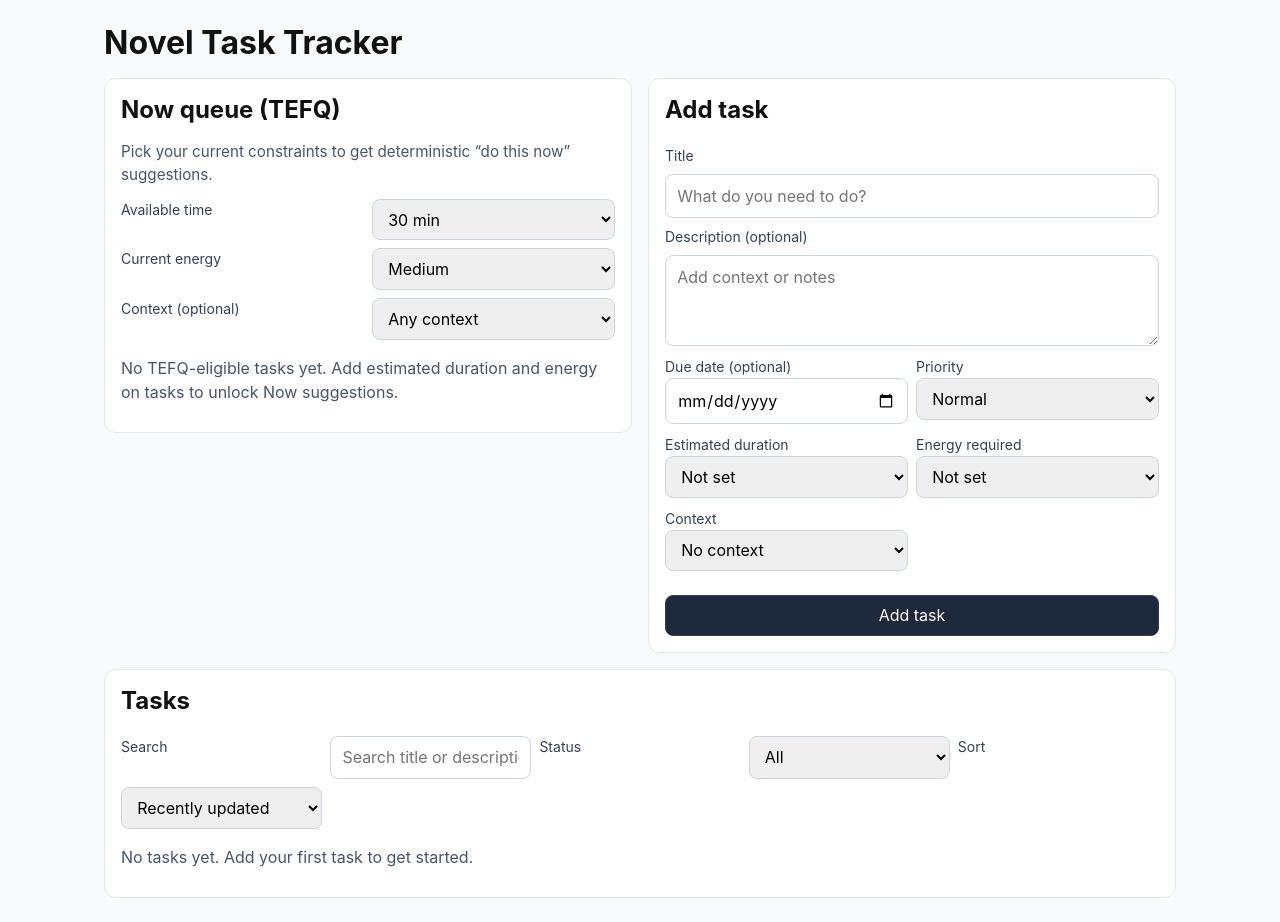
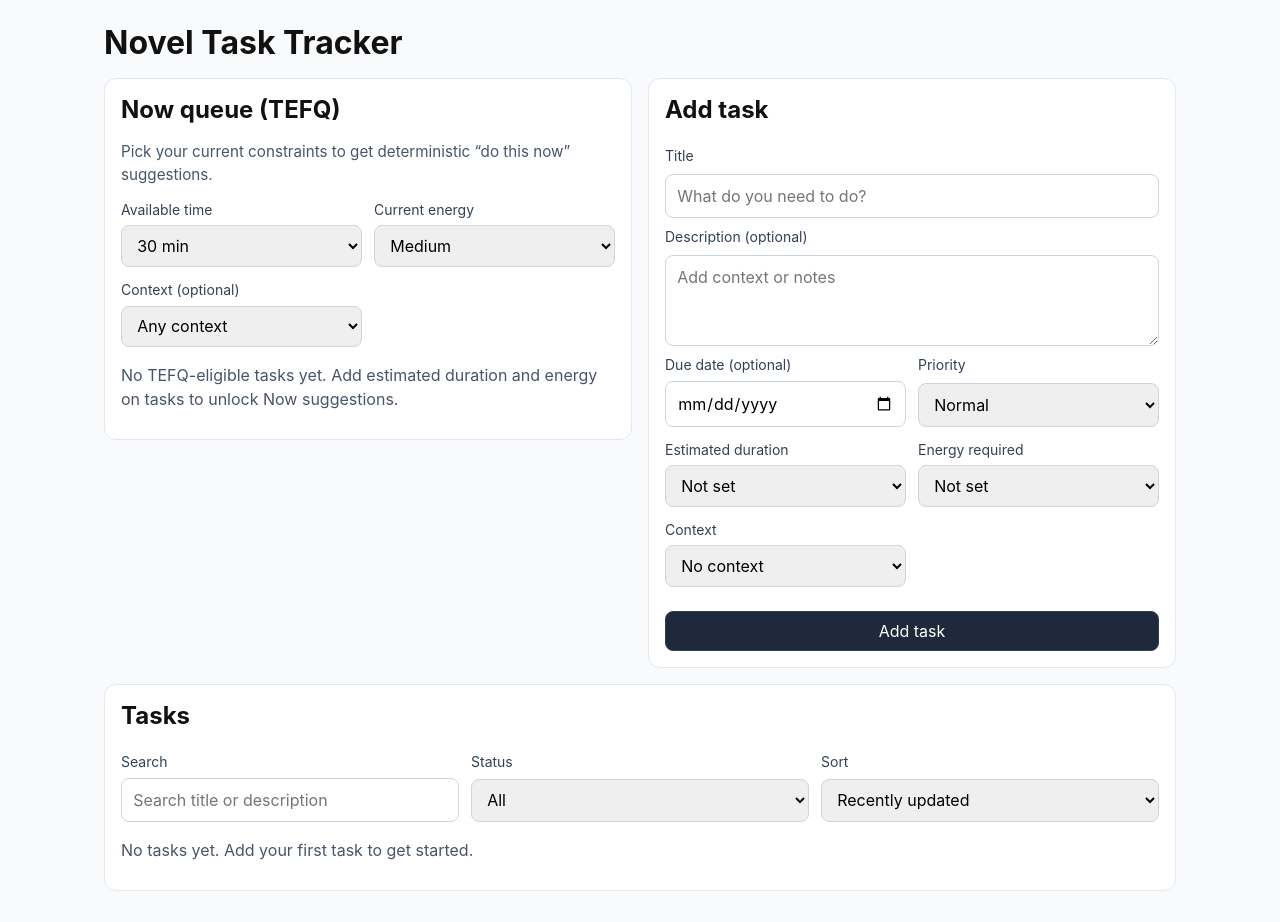
Before and after one commit to Clay-Agency/novel-task-tracker, a React (Vite) app: page / in a window 1280 px wide. Built offline with nearby package versions, Linux system fonts and the light colour scheme.

Commit message:
fix: desktop filter controls alignment (closes #38)
Group label+control pairs to prevent CSS grid auto-placement from splitting them across columns in desktop view.\n\nCloses #38.

```diff
--- a/src/App.css
+++ b/src/App.css
@@ -45,9 +45,15 @@
 
 .controls {
   display: grid;
-  gap: 0.5rem;
+  gap: 0.75rem;
   grid-template-columns: repeat(auto-fit, minmax(min(170px, 100%), 1fr));
   margin-bottom: 1rem;
+}
+
+.control {
+  display: grid;
+  gap: 0.35rem;
+  min-inline-size: 0;
 }
 
 label {
--- a/src/App.tsx
+++ b/src/App.tsx
@@ -304,8 +304,13 @@ function App() {
         <fieldset className="fieldset-reset">
           <legend className="sr-only">Now queue filters</legend>
           <div className="controls" role="group" aria-describedby="now-queue-hint">
+            <div className="control">
               <label htmlFor="now-time">Available time</label>
-            <select id="now-time" value={availableTimePreset} onChange={(event) => setAvailableTimePreset(event.target.value)}>
+              <select
+                id="now-time"
+                value={availableTimePreset}
+                onChange={(event) => setAvailableTimePreset(event.target.value)}
+              >
                 {NOW_TIME_PRESETS.map((minutes) => (
                   <option key={minutes} value={String(minutes)}>
                     {minutes} min
@@ -313,9 +318,10 @@ function App() {
                 ))}
                 <option value="custom">Custom</option>
               </select>
+            </div>
 
             {availableTimePreset === 'custom' ? (
-              <>
+              <div className="control">
                 <label htmlFor="now-time-custom">Custom minutes</label>
                 <input
                   id="now-time-custom"
@@ -324,20 +330,31 @@ function App() {
                   value={availableTimeCustom}
                   onChange={(event) => setAvailableTimeCustom(event.target.value)}
                 />
-              </>
+              </div>
             ) : null}
 
+            <div className="control">
               <label htmlFor="now-energy">Current energy</label>
-            <select id="now-energy" value={nowEnergy} onChange={(event) => setNowEnergy(event.target.value as TaskEnergy)}>
+              <select
+                id="now-energy"
+                value={nowEnergy}
+                onChange={(event) => setNowEnergy(event.target.value as TaskEnergy)}
+              >
                 {ENERGY_OPTIONS.map((option) => (
                   <option key={option.value} value={option.value}>
                     {option.label}
                   </option>
                 ))}
               </select>
+            </div>
 
+            <div className="control">
               <label htmlFor="now-context">Context (optional)</label>
-            <select id="now-context" value={nowContext} onChange={(event) => setNowContext(event.target.value as TaskContext | '')}>
+              <select
+                id="now-context"
+                value={nowContext}
+                onChange={(event) => setNowContext(event.target.value as TaskContext | '')}
+              >
                 <option value="">Any context</option>
                 {CONTEXT_OPTIONS.map((option) => (
                   <option key={option.value} value={option.value}>
@@ -345,6 +362,7 @@ function App() {
                   </option>
                 ))}
               </select>
+            </div>
           </div>
         </fieldset>
 
@@ -428,7 +446,7 @@ function App() {
           <fieldset className="fieldset-reset">
             <legend className="sr-only">Optional task metadata</legend>
             <div className="controls">
-              <div>
+              <div className="control">
                 <label htmlFor="task-due-date">Due date (optional)</label>
                 <input
                   id="task-due-date"
@@ -438,15 +456,19 @@ function App() {
                 />
               </div>
 
-              <div>
+              <div className="control">
                 <label htmlFor="task-priority">Priority</label>
-                <select id="task-priority" value={priority} onChange={(event) => setPriority(event.target.value as typeof priority)}>
+                <select
+                  id="task-priority"
+                  value={priority}
+                  onChange={(event) => setPriority(event.target.value as typeof priority)}
+                >
                   <option value={TASK_PRIORITY.NORMAL}>Normal</option>
                   <option value={TASK_PRIORITY.HIGH}>High</option>
                 </select>
               </div>
 
-              <div>
+              <div className="control">
                 <label htmlFor="task-duration">Estimated duration</label>
                 <select
                   id="task-duration"
@@ -462,9 +484,13 @@ function App() {
                 </select>
               </div>
 
-              <div>
+              <div className="control">
                 <label htmlFor="task-energy">Energy required</label>
-                <select id="task-energy" value={energy} onChange={(event) => setEnergy(event.target.value as TaskEnergy | '')}>
+                <select
+                  id="task-energy"
+                  value={energy}
+                  onChange={(event) => setEnergy(event.target.value as TaskEnergy | '')}
+                >
                   <option value="">Not set</option>
                   {ENERGY_OPTIONS.map((option) => (
                     <option key={option.value} value={option.value}>
@@ -474,9 +500,13 @@ function App() {
                 </select>
               </div>
 
-              <div>
+              <div className="control">
                 <label htmlFor="task-context">Context</label>
-                <select id="task-context" value={context} onChange={(event) => setContext(event.target.value as TaskContext | '')}>
+                <select
+                  id="task-context"
+                  value={context}
+                  onChange={(event) => setContext(event.target.value as TaskContext | '')}
+                >
                   <option value="">No context</option>
                   {CONTEXT_OPTIONS.map((option) => (
                     <option key={option.value} value={option.value}>
@@ -503,6 +533,7 @@ function App() {
         <fieldset className="fieldset-reset">
           <legend className="sr-only">Task list filters</legend>
           <div className="controls">
+            <div className="control">
               <label htmlFor="search-tasks">Search</label>
               <input
                 id="search-tasks"
@@ -510,7 +541,9 @@ function App() {
                 onChange={(event) => setQuery(event.target.value)}
                 placeholder="Search title or description"
               />
+            </div>
 
+            <div className="control">
               <label htmlFor="status-filter">Status</label>
               <select
                 id="status-filter"
@@ -521,14 +554,21 @@ function App() {
                 <option value={STATUS_FILTERS.OPEN}>Open</option>
                 <option value={STATUS_FILTERS.COMPLETED}>Completed</option>
               </select>
+            </div>
 
+            <div className="control">
               <label htmlFor="sort-by">Sort</label>
-            <select id="sort-by" value={sortBy} onChange={(event) => setSortBy(event.target.value as SortOption)}>
+              <select
+                id="sort-by"
+                value={sortBy}
+                onChange={(event) => setSortBy(event.target.value as SortOption)}
+              >
                 <option value={SORT_OPTIONS.UPDATED_DESC}>Recently updated</option>
                 <option value={SORT_OPTIONS.CREATED_DESC}>Newest first</option>
                 <option value={SORT_OPTIONS.CREATED_ASC}>Oldest first</option>
                 <option value={SORT_OPTIONS.TITLE_ASC}>Title A-Z</option>
               </select>
+            </div>
           </div>
         </fieldset>
 
@@ -572,7 +612,7 @@ function App() {
                     <fieldset className="fieldset-reset">
                       <legend className="sr-only">Edit task metadata</legend>
                       <div className="controls">
-                        <div>
+                        <div className="control">
                           <label htmlFor={`edit-due-date-${task.id}`}>Edit due date</label>
                           <input
                             id={`edit-due-date-${task.id}`}
@@ -582,7 +622,7 @@ function App() {
                           />
                         </div>
 
-                        <div>
+                        <div className="control">
                           <label htmlFor={`edit-priority-${task.id}`}>Edit priority</label>
                           <select
                             id={`edit-priority-${task.id}`}
@@ -594,7 +634,7 @@ function App() {
                           </select>
                         </div>
 
-                        <div>
+                        <div className="control">
                           <label htmlFor={`edit-duration-${task.id}`}>Edit estimated duration</label>
                           <select
                             id={`edit-duration-${task.id}`}
@@ -610,7 +650,7 @@ function App() {
                           </select>
                         </div>
 
-                        <div>
+                        <div className="control">
                           <label htmlFor={`edit-energy-${task.id}`}>Edit energy required</label>
                           <select
                             id={`edit-energy-${task.id}`}
@@ -626,7 +666,7 @@ function App() {
                           </select>
                         </div>
 
-                        <div>
+                        <div className="control">
                           <label htmlFor={`edit-context-${task.id}`}>Edit context</label>
                           <select
                             id={`edit-context-${task.id}`}
```
Lines whose indentation alone changed are shown as unchanged.
